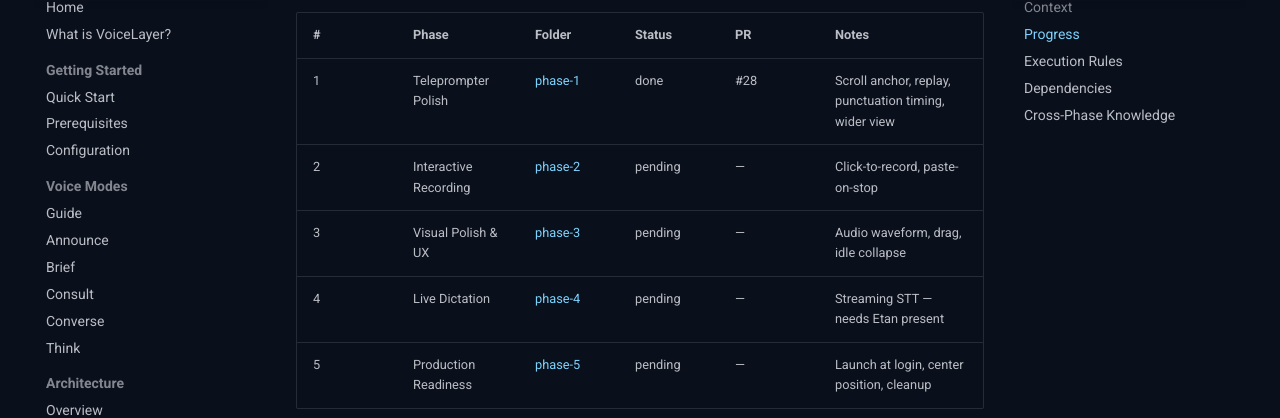
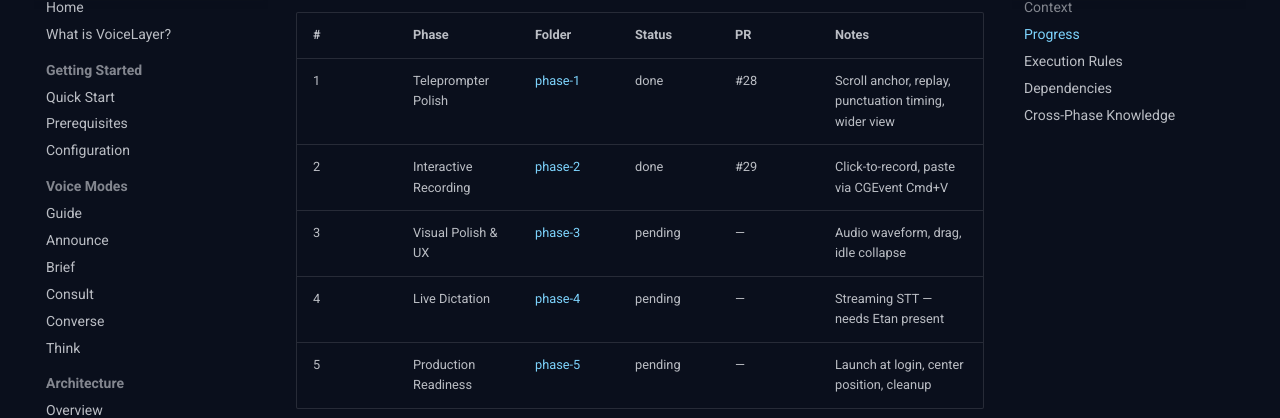
Before and after one commit to EtanHey/voicelayer, an MkDocs documentation site: the page built from docs/plans/voice-bar-v2/README.md, in a window 1280 px wide and 900 px high, scrolled down 444 px. Shown: the part 101-519 px from the top of the window. Built offline with MkDocs 1.6.1 and Material for MkDocs 9.7.7, drawn with Linux system fonts in a browser that asks for light colours; comment, search, counter and statistics services are not loaded.

Commit message:
docs: mark Phase 2 complete in v2 plan
Co-Authored-By: Claude Opus 4.6 <noreply@anthropic.com>

```diff
--- a/docs/plans/voice-bar-v2/README.md
+++ b/docs/plans/voice-bar-v2/README.md
@@ -19,7 +19,7 @@ v2 makes it a full Wispr Flow replacement — the user can unsubscribe from Wisp
 | # | Phase | Folder | Status | PR | Notes |
 |---|-------|--------|--------|----|-------|
 | 1 | Teleprompter Polish | [phase-1](phase-1/) | done | #28 | Scroll anchor, replay, punctuation timing, wider view |
-| 2 | Interactive Recording | [phase-2](phase-2/) | pending | — | Click-to-record, paste-on-stop |
+| 2 | Interactive Recording | [phase-2](phase-2/) | done | #29 | Click-to-record, paste via CGEvent Cmd+V |
 | 3 | Visual Polish & UX | [phase-3](phase-3/) | pending | — | Audio waveform, drag, idle collapse |
 | 4 | Live Dictation | [phase-4](phase-4/) | pending | — | Streaming STT — needs Etan present |
 | 5 | Production Readiness | [phase-5](phase-5/) | pending | — | Launch at login, center position, cleanup |
```
